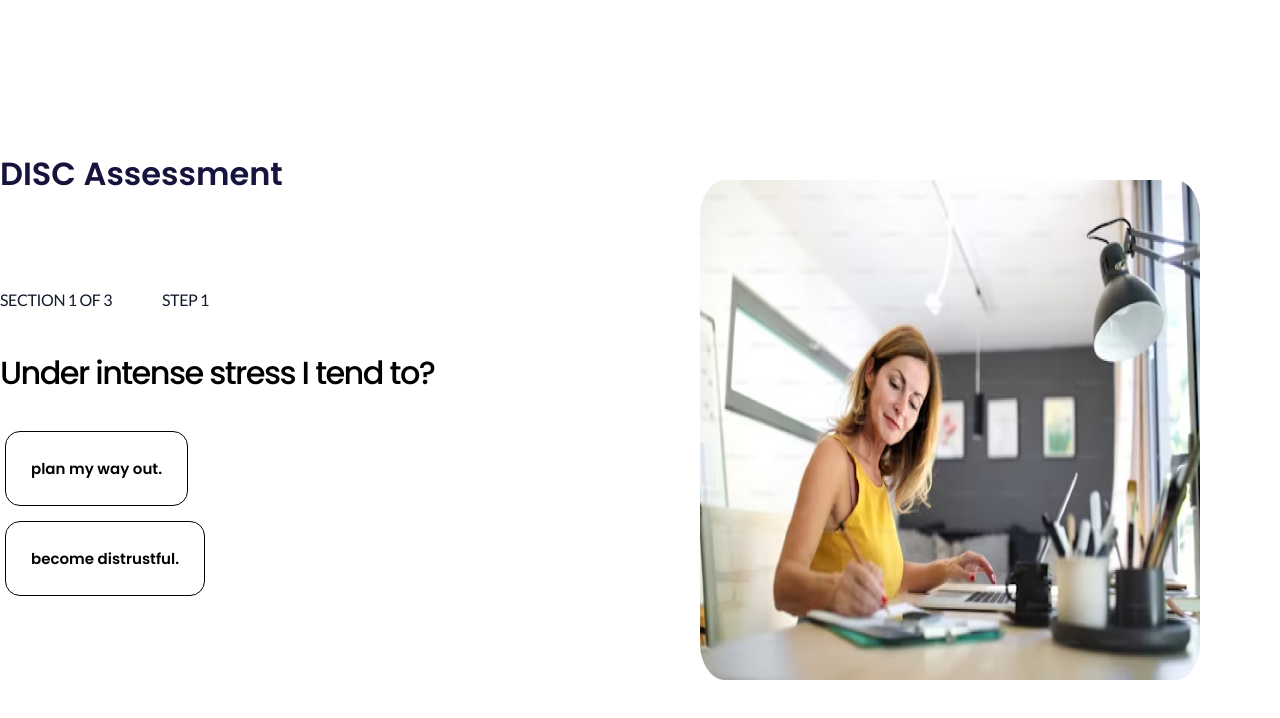
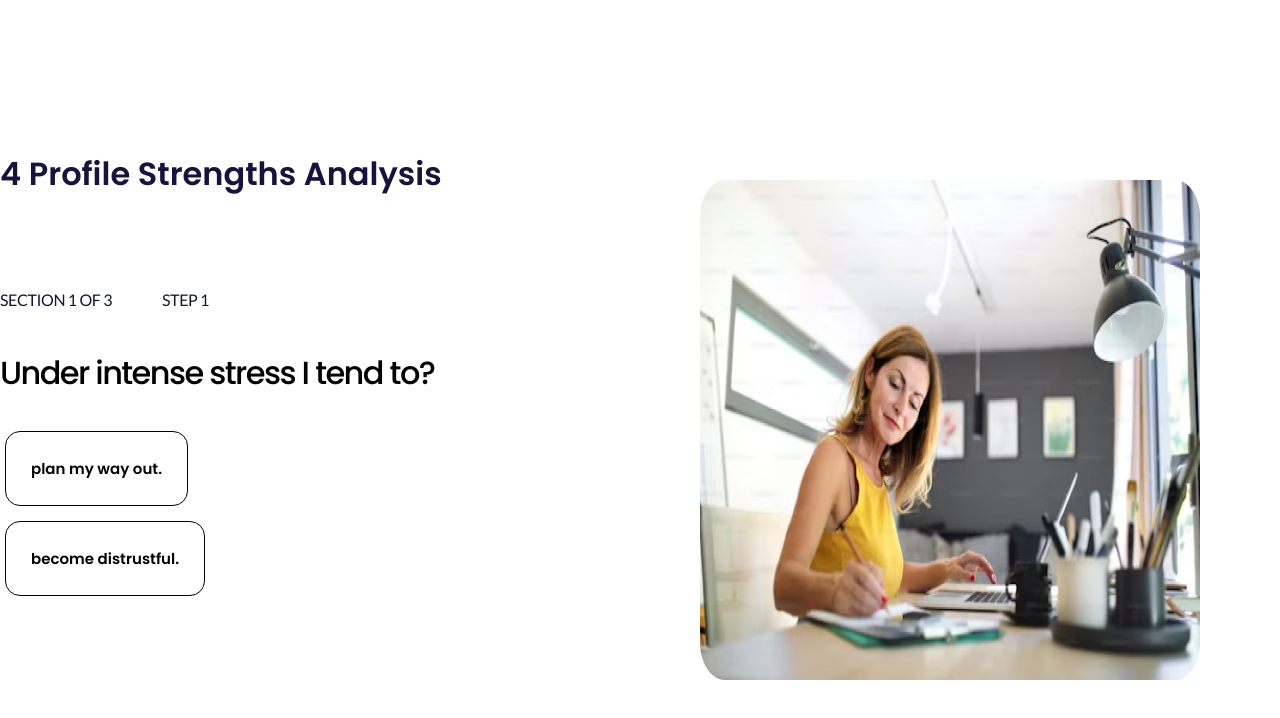
Before and after one commit to Tolushawlar/DISC, a React (Create React App) app: page / in a window 1280 px wide. Shown: the top 718 px of the page. Built offline with nearby package versions, Linux system fonts and the light colour scheme.

Commit message:
Update App.js

```diff
--- a/src/App.js
+++ b/src/App.js
@@ -218,7 +218,7 @@ const App = () => {
   return (
     <div className="App">
       <div className="left">
-        <h1 className="overHeader">DISC Assessment</h1>
+        <h1 className="overHeader">4 Profile Strengths Analysis</h1>
 
         {showResults ? (
           <div>
```
